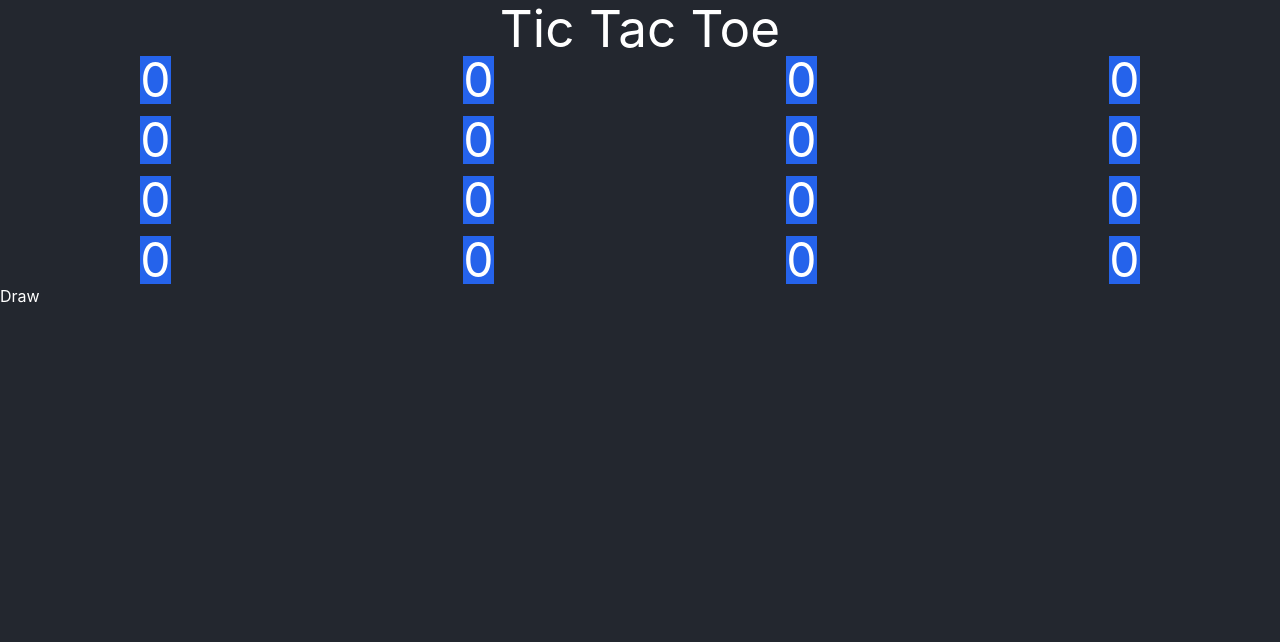
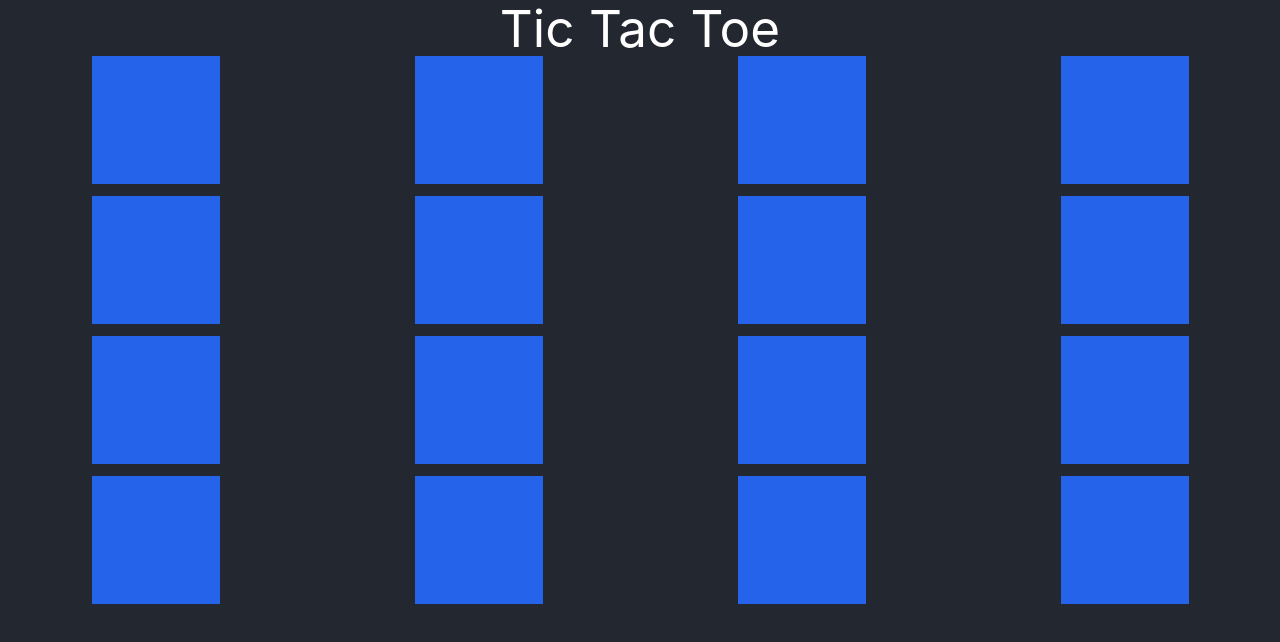
Before and after one commit to LlamaBack/tic-tac-toe, a React (Vite) app: page / in a window 1280 px wide. Shown: the top 642 px of the page. Built offline with nearby package versions, Linux system fonts and the light colour scheme.

Commit message:
enabled squares to render even at null

```diff
--- a/src/components/Board.tsx
+++ b/src/components/Board.tsx
@@ -3,13 +3,13 @@ import Strike from "./Strike";
 
 function Board( {squares, onSquareClick, playerTurn} ) {
   return (
-    <div className={`grid gap-3 grid-cols-${squares.length} grid-rows-${squares.length} flex-wrap place-items-center`}>
+    <div className={`grid gap-3 grid-cols-${squares.length} grid-rows-${squares.length} place-items-center`}>
       {squares.map((rows, x) => (
         rows.map((square, y) => (
           <Square playerTurn={playerTurn}
           onClick={()=> onSquareClick([x,y])}
           value={squares[x][y]}
-          className="bg-blue-600"/>
+          className="bg-blue-600 w-20"/>
         ))
       ))
       }
--- a/src/components/Square.tsx
+++ b/src/components/Square.tsx
@@ -27,7 +27,7 @@ function Square({ className, value, onClick, playerTurn }) {
       onClick={onClick}
       className={`square ${className}`
       + ` ${hoverClass} ${bgClass[value]}`
-      + " text-5xl justify-center items-center flex hover:content-['X']"
+      + " text-5xl justify-center items-center flex hover:content-['X'] h-32 w-32"
       }>
       {value}
     </div>//   -----${bgHoverClass[value]}
--- a/src/components/TicTacToe.tsx
+++ b/src/components/TicTacToe.tsx
@@ -80,7 +80,7 @@ function checkWinner(squares, setGameState, index, playerTurn, setPlayerTurn) {
 };
 
 const TicTacToe = () => {
-  const [squares, setSquares] = useState((Array(4)).fill(null).map(() => Array(4).fill(0)));
+  const [squares, setSquares] = useState((Array(4)).fill(null).map(() => Array(4).fill(null)));
   //setSquares > rebinds squares to new input. i assume it must be of the same parameter type?
 
   const [playerTurn, setPlayerTurn] = useState(PLAYER_O);
--- a/src/index.css
+++ b/src/index.css
@@ -10,7 +10,7 @@
   color-scheme: light dark;
   color: rgba(255, 255, 255, 0.87);
   background-color: #242424;
-  width: 100vw;
+  /* width: 100vw; */
 
   font-synthesis: none;
   text-rendering: optimizeLegibility;
```
Also changed, not shown: src/App.tsx (+0 -11 lines).
